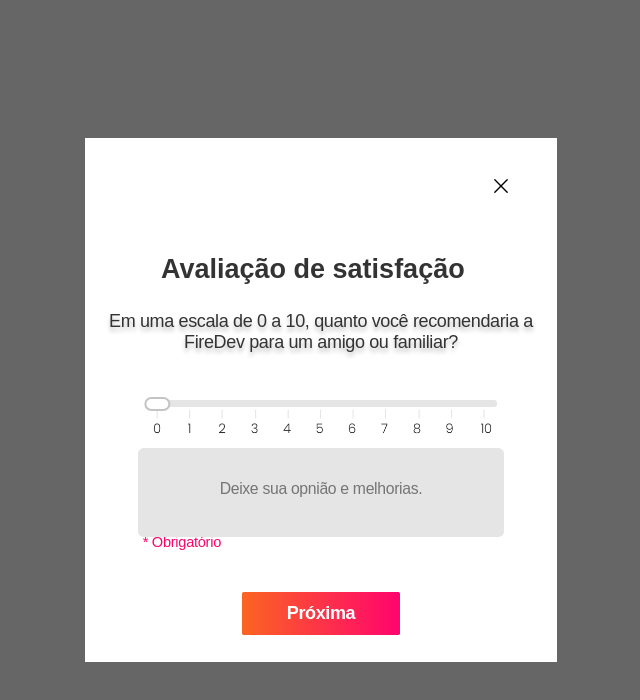
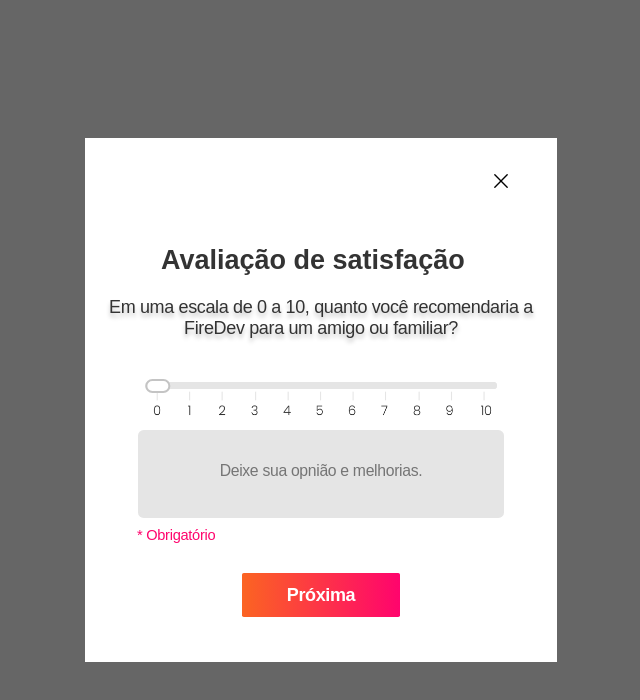
Before and after one commit to guilhermecamboim/desafio-nps-fullstack-frontend, a React (Vite) app: page / in a window 1280 px wide. Shown: the top 700 px of the page, without its empty margins (319-959 px from the left). Built offline with nearby package versions, Linux system fonts and the light colour scheme.

Commit message:
:sparkles: feat(QuestionForm): Implementing toast react and finishing rules to nps search.

```diff
--- a/package.json
+++ b/package.json
@@ -15,6 +15,7 @@
     "phosphor-react": "^1.4.1",
     "react": "^18.2.0",
     "react-dom": "^18.2.0",
+    "react-toastify": "^9.1.1",
     "styled-components": "^5.3.6"
   },
   "devDependencies": {
--- a/src/App.tsx
+++ b/src/App.tsx
@@ -1,6 +1,5 @@
 import { ThemeProvider } from "styled-components";
-import { Challenge } from "./pages/Challenge";
-import { SubmittedChallenge } from "./pages/SubmittedChallenge";
+import { QuestionForm } from "./pages/QuestionForm";
 import { GlobalStyle } from "./styles/global";
 import { defaultTheme } from "./styles/themes/default";
 
@@ -8,7 +7,7 @@
   return (
     <ThemeProvider theme={defaultTheme}>
       <GlobalStyle />
-      <Challenge />
+      <QuestionForm />
     </ThemeProvider>
   );
 }
--- a/src/components/FiredevForm/index.tsx
+++ /dev/null
@@ -1,19 +0,0 @@
-import * as S from "../../pages/Challenge/styles";
-
-type IFiredevData = {
-  question: string;
-  required: boolean;
-}
-
-
-
-export function FiredevForm({ question, required }: IFiredevData) {
-  return (
-    <>
-      <S.Subtitle>
-        {question}
-      </S.Subtitle>
-      <S.Required>{required ? '* Obrigatório' : ''}</S.Required>
-    </>
-  );
-}
--- /dev/null
+++ b/src/components/StepForm/index.tsx
@@ -0,0 +1,9 @@
+import * as S from "../../pages/QuestionForm/styles";
+
+type IFiredevData = {
+  question: string;
+};
+
+export function StepForm({ question }: IFiredevData) {
+  return <S.Subtitle>{question}</S.Subtitle>;
+}
--- a/src/pages/Challenge/index.tsx
+++ b/src/pages/QuestionForm/index.tsx
@@ -4,18 +4,19 @@
 import { X } from "phosphor-react";
 import api from "../../services/api";
 import { FormEvent, ReactElement, useEffect, useState } from "react";
-import { SubmittedChallenge } from "../SubmittedChallenge";
+import { SubmittedForm } from "../SubmittedForm";
 import { useMultiStepForm } from "../../hooks/useMultistepForm";
-import { FiredevForm } from "../../components/FiredevForm";
-import { usePersistedState } from "../../hooks/usePersistedState";
+import { StepForm } from "../../components/StepForm";
+import { ToastContainer, toast } from "react-toastify";
+import "react-toastify/dist/ReactToastify.css";
 
 type IFormData = {
-  rangeSelected: undefined | number[];
+  rangeSelected: undefined | any;
   answerOfUser: string;
 };
 
 const defaultValue: IFormData = {
-  rangeSelected: [0],
+  rangeSelected: [0.1],
   answerOfUser: "",
 };
 
@@ -37,24 +38,41 @@
   },
 ];
 
-export function Challenge() {
+export function QuestionForm() {
   const [formData, setFormData] = useState(defaultValue);
   const [formDataByStep, setFormDataByStep] = useState<IFormData[]>([]);
   const [dataToMultiStepForm, setDataToMultiStepForm] = useState<
     ReactElement[]
   >([]);
-  const { step, nextStep, isLastStep, isPenultimate, isFirstStep, currentStepIndex } =
-    useMultiStepForm(dataToMultiStepForm);
+  const {
+    step,
+    nextStep,
+    isLastStep,
+    isPenultimate,
+    isFirstStep,
+  } = useMultiStepForm(dataToMultiStepForm);
+
+  function notifyUser() {
+    toast.error("Avalie de 0 a 10!", {
+      position: "top-right",
+      autoClose: 5000,
+      hideProgressBar: false,
+      closeOnClick: true,
+      pauseOnHover: true,
+      draggable: false,
+      progress: undefined,
+    });
+  }
 
   async function fetchData() {
     //const resultOfFetchData = await api.get('questions')
     //const dataToMultiStepForm = resultOfFetchData...
     const elementReactToMultiStepForm = dataMock.map((item) => {
-      return <FiredevForm required={item.required} question={item.question} />;
+      return <StepForm question={item.question} />;
     });
 
     setDataToMultiStepForm(
-      elementReactToMultiStepForm.concat(<SubmittedChallenge />)
+      elementReactToMultiStepForm.concat(<SubmittedForm />)
     );
   }
 
@@ -62,23 +80,27 @@
     fetchData();
   }, []);
 
+  useEffect(() => {
+    console.log("Resultado da avaliação:", formDataByStep);
+  }, [isLastStep]);
+
   function updateFields(fields: Partial<IFormData>) {
     setFormData((prevData: IFormData) => {
       return { ...prevData, ...fields };
     });
   }
 
-  function onSubmit(event: FormEvent) {
+  function onNextStepOfNPSForm(event: FormEvent) {
     event.preventDefault();
-    if (!isPenultimate) {
-        setFormDataByStep((oldArray) => oldArray.concat(formData));
-        setFormData(defaultValue);
-        nextStep();
-      }
-      else {
-        console.log(formDataByStep);
-        nextStep();
-      }
+    if (!isLastStep && formData.rangeSelected[0] !== 0.1) {
+      setFormDataByStep((oldArray) => oldArray.concat(formData));
+      setFormData(defaultValue);
+      nextStep();
+    }
+
+    if (formData.rangeSelected[0] === 0.1) {
+      notifyUser();
+    }
   }
 
   return (
@@ -91,7 +113,7 @@
       )}
       {step}
       {!isLastStep && (
-        <form onSubmit={onSubmit}>
+        <form onSubmit={onNextStepOfNPSForm}>
           <S.Form>
             <Slider.Root
               className="SliderRoot"
@@ -117,8 +139,10 @@
                 updateFields({ answerOfUser: event.target.value })
               }
               value={formData.answerOfUser}
+              maxLength={400}
               required={isFirstStep ? true : false}
             />
+            {isFirstStep && <S.Required>* Obrigatório</S.Required>}
             <S.ContainerButtonSubmit>
               <S.Button type="submit">
                 {isPenultimate ? "Enviar" : "Próxima"}
@@ -127,6 +151,7 @@
           </S.Form>
         </form>
       )}
+      <ToastContainer />
     </S.ContainerChallenge>
   );
 }
--- a/src/pages/Challenge/styles.ts
+++ b/src/pages/QuestionForm/styles.ts
@@ -108,6 +108,7 @@
   width: 365.63px;
   height: 88.67px;
   border-radius: 5.625px;
+  margin-bottom: -1rem;
 
   position: relative;
   bottom: 25px;
@@ -123,21 +124,29 @@
 
 
 export const Required = styled.p`
+  width: 100%;
+  height: auto;
+  text-align: left;
+  padding-left: 1rem;
+
   color: ${(props) => props.theme["primaryPink"]};
   font-style: normal;
   font-weight: 400;
   font-size: 14.63px;
-  text-align: center;
   letter-spacing: -0.02em;
 
-  position: absolute;
-  bottom: 250px;
-  right: calc((100vw / 2) + 100px)  ;
+  @media (max-width: 1440px) {
+    bottom: 110px;
+  }
+
+  @media (max-width: 1024px) {
+    bottom: 80px;
+  }
 `;
 
 
 export const Button = styled.button`
-  background: ${(props) => props.disabled ? props.theme["gray-200"] : props.theme["primaryGradient"]};
+  background: ${(props) => props.disabled ? props.theme['gray-200'] : props.theme['primaryGradient']};
   width: 157.50px;
   height: 43.71px;
   padding: 10.8571px 14.4762px;
--- a/src/pages/SubmittedChallenge/index.tsx
+++ b/src/pages/SubmittedForm/index.tsx
@@ -2,9 +2,9 @@
 import { X } from "phosphor-react";
 import successImg from "../../assets/Success.png";
 
-export function SubmittedChallenge() {
+export function SubmittedForm() {
   return (
-    <S.ContainerSubmittedChallenge>
+    <S.ContainerSubmittedForm>
       <X size={24} className="X" />
       <S.SuccessImage src={successImg} alt="" />
       <S.Title>Sua avaliação foi enviada com sucesso!</S.Title>
@@ -13,6 +13,6 @@
         Muito obrigado pela sua participação.
       </S.Subtitle>
       <S.Button>Concluir</S.Button>
-    </S.ContainerSubmittedChallenge>
+    </S.ContainerSubmittedForm>
   );
 }
--- a/src/pages/SubmittedChallenge/styles.ts
+++ b/src/pages/SubmittedForm/styles.ts
@@ -1,8 +1,8 @@
 import styled from "styled-components";
 
-export const ContainerSubmittedChallenge = styled.div`
-  width: 472.55px;
-  height: 397.19px;
+export const ContainerSubmittedForm = styled.div`
+  width: 100%;
+  height: 100%;
   background: ${(props) => props.theme["white-200"]};
 
   display: flex;
```
Also changed, not shown: 1 other file (tests, documents, lock files or other folders).
